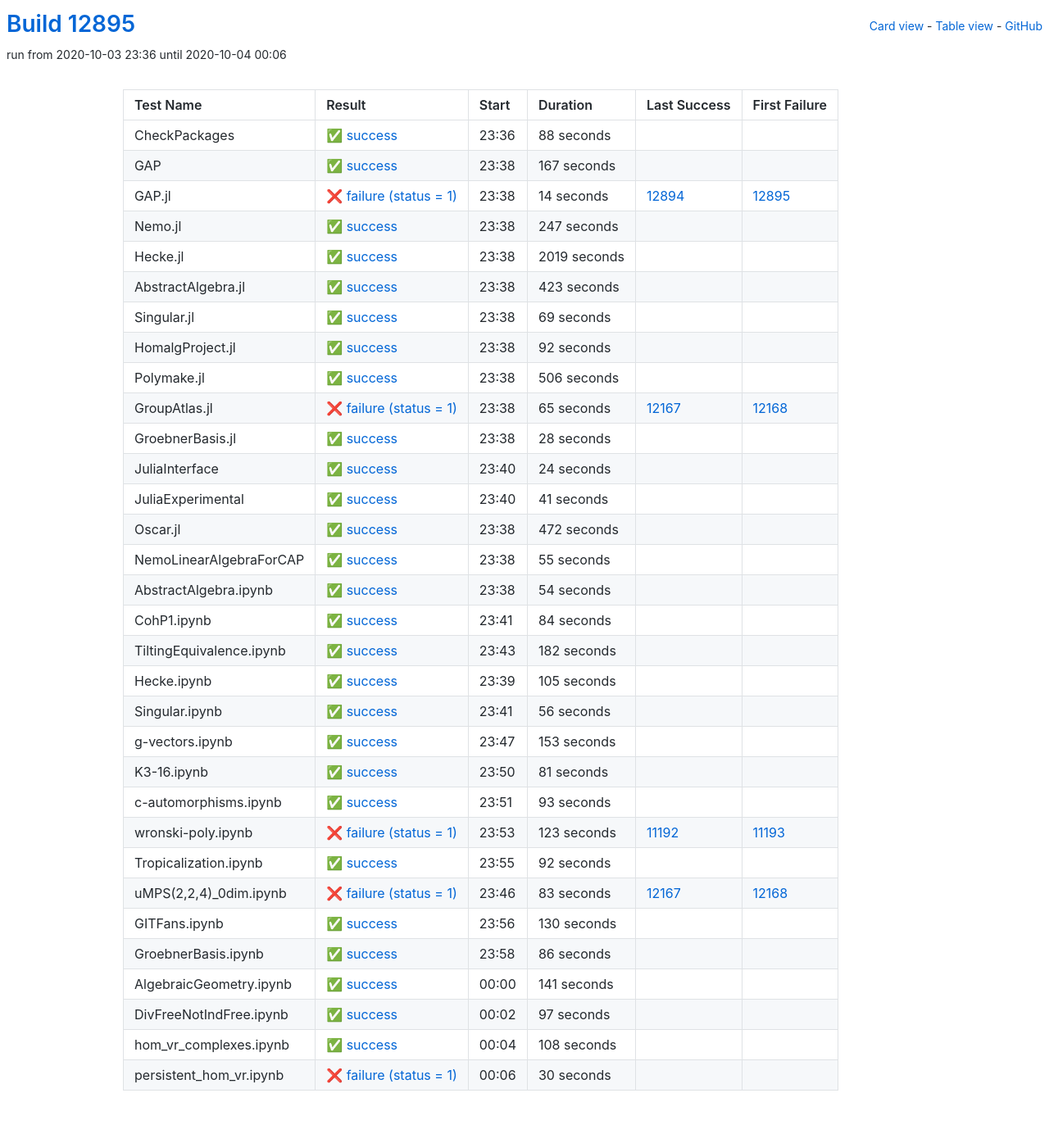
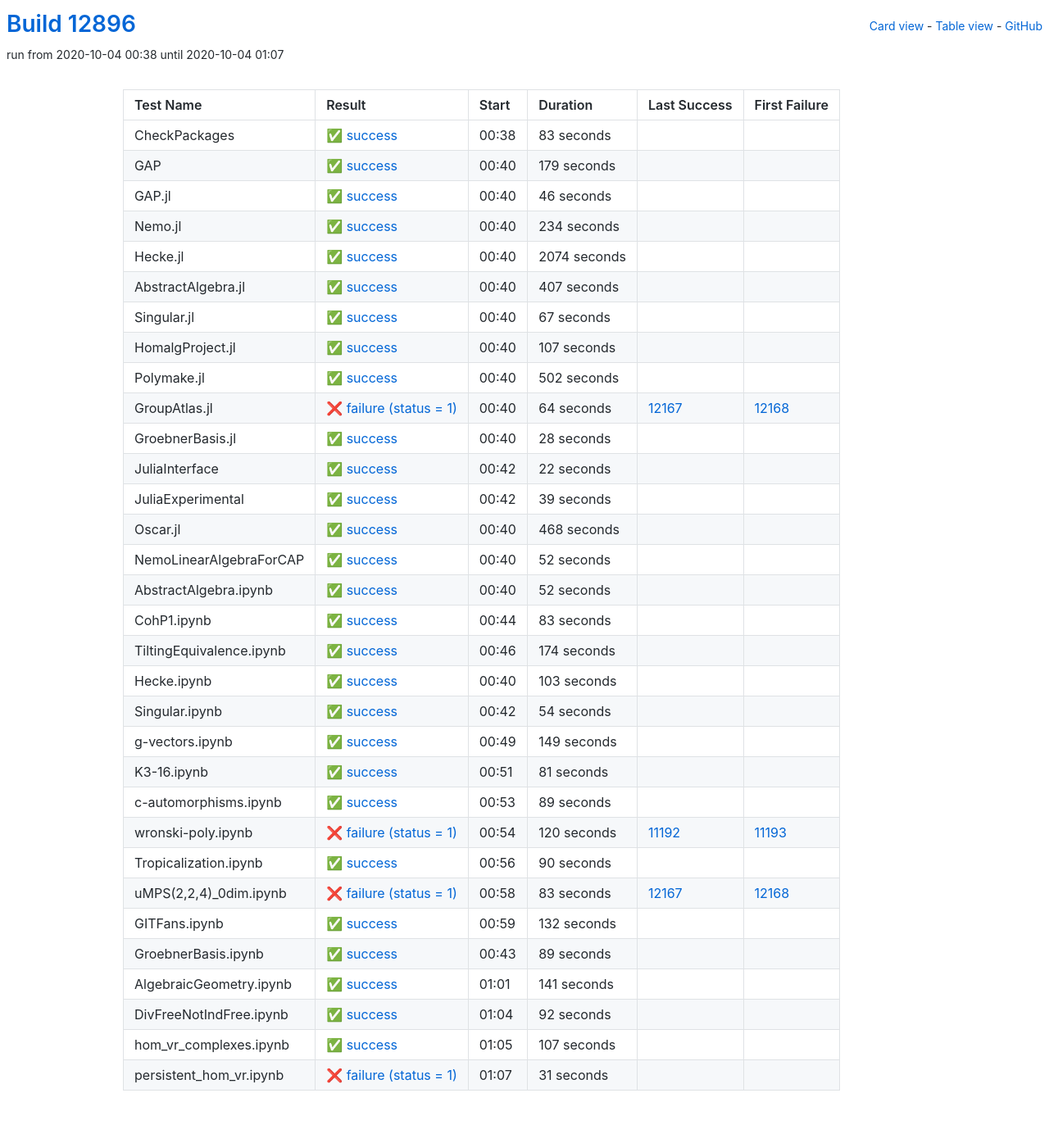
Before and after one commit to oscar-system/oscar-ci-status, a Jekyll site: the page built from table.html, in a window 1280 px wide. Shown: the whole page at 82% size. Built offline with Jekyll 4.4.1, drawn with Linux system fonts in a browser that asks for light colours.

Commit message:
Build #12896

```diff
--- a/_data/ci.yml
+++ b/_data/ci.yml
@@ -1,6 +1,6 @@
 ---
-build: 12895
-build_url: https://oscarci.mathematik.uni-kl.de/job/oscar/12895/
+build: 12896
+build_url: https://oscarci.mathematik.uni-kl.de/job/oscar/12896/
 job: oscar
 organization: oscar-system
 repo: oscar-ci-status
@@ -8,128 +8,128 @@ repourl: https://github.com/oscar-system/oscar-ci-status
 tests:
 - name: CheckPackages
   id: checkpackages
-  log: https://oscarci.mathematik.uni-kl.de/job/oscar/12895/artifact/logs/build-12895/CheckPackages.log
-  start: 2020-10-03 23:36
+  log: https://oscarci.mathematik.uni-kl.de/job/oscar/12896/artifact/logs/build-12896/CheckPackages.log
+  start: 2020-10-04 00:38
   success: true
   exitcode: 0
   status: success
-  duration: 88
+  duration: 83
   last_success: false
   last_success_url:
   first_failure: false
   first_failure_url:
 - name: GAP
   id: gap
-  log: https://oscarci.mathematik.uni-kl.de/job/oscar/12895/artifact/logs/build-12895/GAP.log
-  start: 2020-10-03 23:38
+  log: https://oscarci.mathematik.uni-kl.de/job/oscar/12896/artifact/logs/build-12896/GAP.log
+  start: 2020-10-04 00:40
   success: true
   exitcode: 0
   status: success
-  duration: 167
+  duration: 179
   last_success: false
   last_success_url:
   first_failure: false
   first_failure_url:
 - name: GAP.jl
   id: gap-jl
-  log: https://oscarci.mathematik.uni-kl.de/job/oscar/12895/artifact/logs/build-12895/GAP.jl.log
-  start: 2020-10-03 23:38
-  success: false
-  exitcode: 1
-  status: failure
-  duration: 14
-  last_success: 12894
-  last_success_url: https://oscarci.mathematik.uni-kl.de/job/oscar/12894/
-  first_failure: 12895
-  first_failure_url: https://oscarci.mathematik.uni-kl.de/job/oscar/12895/
-- name: Nemo.jl
-  id: nemo-jl
-  log: https://oscarci.mathematik.uni-kl.de/job/oscar/12895/artifact/logs/build-12895/Nemo.jl.log
-  start: 2020-10-03 23:38
+  log: https://oscarci.mathematik.uni-kl.de/job/oscar/12896/artifact/logs/build-12896/GAP.jl.log
+  start: 2020-10-04 00:40
   success: true
   exitcode: 0
   status: success
-  duration: 247
+  duration: 46
+  last_success: false
+  last_success_url:
+  first_failure: false
+  first_failure_url:
+- name: Nemo.jl
+  id: nemo-jl
+  log: https://oscarci.mathematik.uni-kl.de/job/oscar/12896/artifact/logs/build-12896/Nemo.jl.log
+  start: 2020-10-04 00:40
+  success: true
+  exitcode: 0
+  status: success
+  duration: 234
   last_success: false
   last_success_url:
   first_failure: false
   first_failure_url:
 - name: Hecke.jl
   id: hecke-jl
-  log: https://oscarci.mathematik.uni-kl.de/job/oscar/12895/artifact/logs/build-12895/Hecke.jl.log
-  start: 2020-10-03 23:38
+  log: https://oscarci.mathematik.uni-kl.de/job/oscar/12896/artifact/logs/build-12896/Hecke.jl.log
+  start: 2020-10-04 00:40
   success: true
   exitcode: 0
   status: success
-  duration: 2019
+  duration: 2074
   last_success: false
   last_success_url:
   first_failure: false
   first_failure_url:
 - name: AbstractAlgebra.jl
   id: abstractalgebra-jl
-  log: https://oscarci.mathematik.uni-kl.de/job/oscar/12895/artifact/logs/build-12895/AbstractAlgebra.jl.log
-  start: 2020-10-03 23:38
+  log: https://oscarci.mathematik.uni-kl.de/job/oscar/12896/artifact/logs/build-12896/AbstractAlgebra.jl.log
+  start: 2020-10-04 00:40
   success: true
   exitcode: 0
   status: success
-  duration: 423
+  duration: 407
   last_success: false
   last_success_url:
   first_failure: false
   first_failure_url:
 - name: Singular.jl
   id: singular-jl
-  log: https://oscarci.mathematik.uni-kl.de/job/oscar/12895/artifact/logs/build-12895/Singular.jl.log
-  start: 2020-10-03 23:38
+  log: https://oscarci.mathematik.uni-kl.de/job/oscar/12896/artifact/logs/build-12896/Singular.jl.log
+  start: 2020-10-04 00:40
   success: true
   exitcode: 0
   status: success
-  duration: 69
+  duration: 67
   last_success: false
   last_success_url:
   first_failure: false
   first_failure_url:
 - name: HomalgProject.jl
   id: homalgproject-jl
-  log: https://oscarci.mathematik.uni-kl.de/job/oscar/12895/artifact/logs/build-12895/HomalgProject.jl.log
-  start: 2020-10-03 23:38
+  log: https://oscarci.mathematik.uni-kl.de/job/oscar/12896/artifact/logs/build-12896/HomalgProject.jl.log
+  start: 2020-10-04 00:40
   success: true
   exitcode: 0
   status: success
-  duration: 92
+  duration: 107
   last_success: false
   last_success_url:
   first_failure: false
   first_failure_url:
 - name: Polymake.jl
   id: polymake-jl
-  log: https://oscarci.mathematik.uni-kl.de/job/oscar/12895/artifact/logs/build-12895/Polymake.jl.log
-  start: 2020-10-03 23:38
+  log: https://oscarci.mathematik.uni-kl.de/job/oscar/12896/artifact/logs/build-12896/Polymake.jl.log
+  start: 2020-10-04 00:40
   success: true
   exitcode: 0
   status: success
-  duration: 506
+  duration: 502
   last_success: false
   last_success_url:
   first_failure: false
   first_failure_url:
 - name: GroupAtlas.jl
   id: groupatlas-jl
-  log: https://oscarci.mathematik.uni-kl.de/job/oscar/12895/artifact/logs/build-12895/GroupAtlas.jl.log
-  start: 2020-10-03 23:38
+  log: https://oscarci.mathematik.uni-kl.de/job/oscar/12896/artifact/logs/build-12896/GroupAtlas.jl.log
+  start: 2020-10-04 00:40
   success: false
   exitcode: 1
   status: failure
-  duration: 65
+  duration: 64
   last_success: 12167
   last_success_url: https://oscarci.mathematik.uni-kl.de/job/oscar/12167/
   first_failure: 12168
   first_failure_url: https://oscarci.mathematik.uni-kl.de/job/oscar/12168/
 - name: GroebnerBasis.jl
   id: groebnerbasis-jl
-  log: https://oscarci.mathematik.uni-kl.de/job/oscar/12895/artifact/logs/build-12895/GroebnerBasis.jl.log
-  start: 2020-10-03 23:38
+  log: https://oscarci.mathematik.uni-kl.de/job/oscar/12896/artifact/logs/build-12896/GroebnerBasis.jl.log
+  start: 2020-10-04 00:40
   success: true
   exitcode: 0
   status: success
@@ -140,56 +140,104 @@ tests:
   first_failure_url:
 - name: JuliaInterface
   id: juliainterface
-  log: https://oscarci.mathematik.uni-kl.de/job/oscar/12895/artifact/logs/build-12895/JuliaInterface.log
-  start: 2020-10-03 23:40
+  log: https://oscarci.mathematik.uni-kl.de/job/oscar/12896/artifact/logs/build-12896/JuliaInterface.log
+  start: 2020-10-04 00:42
   success: true
   exitcode: 0
   status: success
-  duration: 24
+  duration: 22
   last_success: false
   last_success_url:
   first_failure: false
   first_failure_url:
 - name: JuliaExperimental
   id: juliaexperimental
-  log: https://oscarci.mathematik.uni-kl.de/job/oscar/12895/artifact/logs/build-12895/JuliaExperimental.log
-  start: 2020-10-03 23:40
+  log: https://oscarci.mathematik.uni-kl.de/job/oscar/12896/artifact/logs/build-12896/JuliaExperimental.log
+  start: 2020-10-04 00:42
   success: true
   exitcode: 0
   status: success
-  duration: 41
+  duration: 39
   last_success: false
   last_success_url:
   first_failure: false
   first_failure_url:
 - name: Oscar.jl
   id: oscar-jl
-  log: https://oscarci.mathematik.uni-kl.de/job/oscar/12895/artifact/logs/build-12895/Oscar.jl.log
-  start: 2020-10-03 23:38
+  log: https://oscarci.mathematik.uni-kl.de/job/oscar/12896/artifact/logs/build-12896/Oscar.jl.log
+  start: 2020-10-04 00:40
   success: true
   exitcode: 0
   status: success
-  duration: 472
+  duration: 468
   last_success: false
   last_success_url:
   first_failure: false
   first_failure_url:
 - name: NemoLinearAlgebraForCAP
   id: nemolinearalgebraforcap
-  log: https://oscarci.mathematik.uni-kl.de/job/oscar/12895/artifact/logs/build-12895/NemoLinearAlgebraForCAP.log
-  start: 2020-10-03 23:38
+  log: https://oscarci.mathematik.uni-kl.de/job/oscar/12896/artifact/logs/build-12896/NemoLinearAlgebraForCAP.log
+  start: 2020-10-04 00:40
   success: true
   exitcode: 0
   status: success
-  duration: 55
+  duration: 52
   last_success: false
   last_success_url:
   first_failure: false
   first_failure_url:
 - name: AbstractAlgebra.ipynb
   id: abstractalgebra-ipynb
-  log: https://oscarci.mathematik.uni-kl.de/job/oscar/12895/artifact/logs/build-12895/AbstractAlgebra.ipynb.log
-  start: 2020-10-03 23:38
+  log: https://oscarci.mathematik.uni-kl.de/job/oscar/12896/artifact/logs/build-12896/AbstractAlgebra.ipynb.log
+  start: 2020-10-04 00:40
+  success: true
+  exitcode: 0
+  status: success
+  duration: 52
+  last_success: false
+  last_success_url:
+  first_failure: false
+  first_failure_url:
+- name: CohP1.ipynb
+  id: cohp1-ipynb
+  log: https://oscarci.mathematik.uni-kl.de/job/oscar/12896/artifact/logs/build-12896/CohP1.ipynb.log
+  start: 2020-10-04 00:44
+  success: true
+  exitcode: 0
+  status: success
+  duration: 83
+  last_success: false
+  last_success_url:
+  first_failure: false
+  first_failure_url:
+- name: TiltingEquivalence.ipynb
+  id: tiltingequivalence-ipynb
+  log: https://oscarci.mathematik.uni-kl.de/job/oscar/12896/artifact/logs/build-12896/TiltingEquivalence.ipynb.log
+  start: 2020-10-04 00:46
+  success: true
+  exitcode: 0
+  status: success
+  duration: 174
+  last_success: false
+  last_success_url:
+  first_failure: false
+  first_failure_url:
+- name: Hecke.ipynb
+  id: hecke-ipynb
+  log: https://oscarci.mathematik.uni-kl.de/job/oscar/12896/artifact/logs/build-12896/Hecke.ipynb.log
+  start: 2020-10-04 00:40
+  success: true
+  exitcode: 0
+  status: success
+  duration: 103
+  last_success: false
+  last_success_url:
+  first_failure: false
+  first_failure_url:
+- name: Singular.ipynb
+  id: singular-ipynb
+  log: https://oscarci.mathematik.uni-kl.de/job/oscar/12896/artifact/logs/build-12896/Singular.ipynb.log
+  start: 2020-10-04 00:42
   success: true
   exitcode: 0
   status: success
@@ -198,70 +246,22 @@ tests:
   last_success_url:
   first_failure: false
   first_failure_url:
-- name: CohP1.ipynb
-  id: cohp1-ipynb
-  log: https://oscarci.mathematik.uni-kl.de/job/oscar/12895/artifact/logs/build-12895/CohP1.ipynb.log
-  start: 2020-10-03 23:41
+- name: g-vectors.ipynb
+  id: g-vectors-ipynb
+  log: https://oscarci.mathematik.uni-kl.de/job/oscar/12896/artifact/logs/build-12896/g-vectors.ipynb.log
+  start: 2020-10-04 00:49
   success: true
   exitcode: 0
   status: success
-  duration: 84
-  last_success: false
-  last_success_url:
-  first_failure: false
-  first_failure_url:
-- name: TiltingEquivalence.ipynb
-  id: tiltingequivalence-ipynb
-  log: https://oscarci.mathematik.uni-kl.de/job/oscar/12895/artifact/logs/build-12895/TiltingEquivalence.ipynb.log
-  start: 2020-10-03 23:43
-  success: true
-  exitcode: 0
-  status: success
-  duration: 182
-  last_success: false
-  last_success_url:
-  first_failure: false
-  first_failure_url:
-- name: Hecke.ipynb
-  id: hecke-ipynb
-  log: https://oscarci.mathematik.uni-kl.de/job/oscar/12895/artifact/logs/build-12895/Hecke.ipynb.log
-  start: 2020-10-03 23:39
-  success: true
-  exitcode: 0
-  status: success
-  duration: 105
-  last_success: false
-  last_success_url:
-  first_failure: false
-  first_failure_url:
-- name: Singular.ipynb
-  id: singular-ipynb
-  log: https://oscarci.mathematik.uni-kl.de/job/oscar/12895/artifact/logs/build-12895/Singular.ipynb.log
-  start: 2020-10-03 23:41
-  success: true
-  exitcode: 0
-  status: success
-  duration: 56
-  last_success: false
-  last_success_url:
-  first_failure: false
-  first_failure_url:
-- name: g-vectors.ipynb
-  id: g-vectors-ipynb
-  log: https://oscarci.mathematik.uni-kl.de/job/oscar/12895/artifact/logs/build-12895/g-vectors.ipynb.log
-  start: 2020-10-03 23:47
-  success: true
-  exitcode: 0
-  status: success
-  duration: 153
+  duration: 149
   last_success: false
   last_success_url:
   first_failure: false
   first_failure_url:
 - name: K3-16.ipynb
   id: k3-16-ipynb
-  log: https://oscarci.mathematik.uni-kl.de/job/oscar/12895/artifact/logs/build-12895/K3-16.ipynb.log
-  start: 2020-10-03 23:50
+  log: https://oscarci.mathematik.uni-kl.de/job/oscar/12896/artifact/logs/build-12896/K3-16.ipynb.log
+  start: 2020-10-04 00:51
   success: true
   exitcode: 0
   status: success
@@ -272,44 +272,44 @@ tests:
   first_failure_url:
 - name: c-automorphisms.ipynb
   id: c-automorphisms-ipynb
-  log: https://oscarci.mathematik.uni-kl.de/job/oscar/12895/artifact/logs/build-12895/c-automorphisms.ipynb.log
-  start: 2020-10-03 23:51
+  log: https://oscarci.mathematik.uni-kl.de/job/oscar/12896/artifact/logs/build-12896/c-automorphisms.ipynb.log
+  start: 2020-10-04 00:53
   success: true
   exitcode: 0
   status: success
-  duration: 93
+  duration: 89
   last_success: false
   last_success_url:
   first_failure: false
   first_failure_url:
 - name: wronski-poly.ipynb
   id: wronski-poly-ipynb
-  log: https://oscarci.mathematik.uni-kl.de/job/oscar/12895/artifact/logs/build-12895/wronski-poly.ipynb.log
-  start: 2020-10-03 23:53
+  log: https://oscarci.mathematik.uni-kl.de/job/oscar/12896/artifact/logs/build-12896/wronski-poly.ipynb.log
+  start: 2020-10-04 00:54
   success: false
   exitcode: 1
   status: failure
-  duration: 123
+  duration: 120
   last_success: 11192
   last_success_url: https://oscarci.mathematik.uni-kl.de/job/oscar/11192/
   first_failure: 11193
   first_failure_url: https://oscarci.mathematik.uni-kl.de/job/oscar/11193/
 - name: Tropicalization.ipynb
   id: tropicalization-ipynb
-  log: https://oscarci.mathematik.uni-kl.de/job/oscar/12895/artifact/logs/build-12895/Tropicalization.ipynb.log
-  start: 2020-10-03 23:55
+  log: https://oscarci.mathematik.uni-kl.de/job/oscar/12896/artifact/logs/build-12896/Tropicalization.ipynb.log
+  start: 2020-10-04 00:56
   success: true
   exitcode: 0
   status: success
-  duration: 92
+  duration: 90
   last_success: false
   last_success_url:
   first_failure: false
   first_failure_url:
 - name: uMPS(2,2,4)_0dim.ipynb
   id: umps-2-2-4-0dim-ipynb
-  log: https://oscarci.mathematik.uni-kl.de/job/oscar/12895/artifact/logs/build-12895/uMPS-2-2-4-_0dim.ipynb.log
-  start: 2020-10-03 23:46
+  log: https://oscarci.mathematik.uni-kl.de/job/oscar/12896/artifact/logs/build-12896/uMPS-2-2-4-_0dim.ipynb.log
+  start: 2020-10-04 00:58
   success: false
   exitcode: 1
   status: failure
@@ -320,32 +320,32 @@ tests:
   first_failure_url: https://oscarci.mathematik.uni-kl.de/job/oscar/12168/
 - name: GITFans.ipynb
   id: gitfans-ipynb
-  log: https://oscarci.mathematik.uni-kl.de/job/oscar/12895/artifact/logs/build-12895/GITFans.ipynb.log
-  start: 2020-10-03 23:56
+  log: https://oscarci.mathematik.uni-kl.de/job/oscar/12896/artifact/logs/build-12896/GITFans.ipynb.log
+  start: 2020-10-04 00:59
   success: true
   exitcode: 0
   status: success
-  duration: 130
+  duration: 132
   last_success: false
   last_success_url:
   first_failure: false
   first_failure_url:
 - name: GroebnerBasis.ipynb
   id: groebnerbasis-ipynb
-  log: https://oscarci.mathematik.uni-kl.de/job/oscar/12895/artifact/logs/build-12895/GroebnerBasis.ipynb.log
-  start: 2020-10-03 23:58
+  log: https://oscarci.mathematik.uni-kl.de/job/oscar/12896/artifact/logs/build-12896/GroebnerBasis.ipynb.log
+  start: 2020-10-04 00:43
   success: true
   exitcode: 0
   status: success
-  duration: 86
+  duration: 89
   last_success: false
   last_success_url:
   first_failure: false
   first_failure_url:
 - name: AlgebraicGeometry.ipynb
   id: algebraicgeometry-ipynb
-  log: https://oscarci.mathematik.uni-kl.de/job/oscar/12895/artifact/logs/build-12895/AlgebraicGeometry.ipynb.log
-  start: 2020-10-04 00:00
+  log: https://oscarci.mathematik.uni-kl.de/job/oscar/12896/artifact/logs/build-12896/AlgebraicGeometry.ipynb.log
+  start: 2020-10-04 01:01
   success: true
   exitcode: 0
   status: success
@@ -356,36 +356,36 @@ tests:
   first_failure_url:
 - name: DivFreeNotIndFree.ipynb
   id: divfreenotindfree-ipynb
-  log: https://oscarci.mathematik.uni-kl.de/job/oscar/12895/artifact/logs/build-12895/DivFreeNotIndFree.ipynb.log
-  start: 2020-10-04 00:02
+  log: https://oscarci.mathematik.uni-kl.de/job/oscar/12896/artifact/logs/build-12896/DivFreeNotIndFree.ipynb.log
+  start: 2020-10-04 01:04
   success: true
   exitcode: 0
   status: success
-  duration: 97
+  duration: 92
   last_success: false
   last_success_url:
   first_failure: false
   first_failure_url:
 - name: hom_vr_complexes.ipynb
   id: hom-vr-complexes-ipynb
-  log: https://oscarci.mathematik.uni-kl.de/job/oscar/12895/artifact/logs/build-12895/hom_vr_complexes.ipynb.log
-  start: 2020-10-04 00:04
+  log: https://oscarci.mathematik.uni-kl.de/job/oscar/12896/artifact/logs/build-12896/hom_vr_complexes.ipynb.log
+  start: 2020-10-04 01:05
   success: true
   exitcode: 0
   status: success
-  duration: 108
+  duration: 107
   last_success: false
   last_success_url:
   first_failure: false
   first_failure_url:
 - name: persistent_hom_vr.ipynb
   id: persistent-hom-vr-ipynb
-  log: https://oscarci.mathematik.uni-kl.de/job/oscar/12895/artifact/logs/build-12895/persistent_hom_vr.ipynb.log
-  start: 2020-10-04 00:06
+  log: https://oscarci.mathematik.uni-kl.de/job/oscar/12896/artifact/logs/build-12896/persistent_hom_vr.ipynb.log
+  start: 2020-10-04 01:07
   success: false
   exitcode: 1
   status: failure
-  duration: 30
+  duration: 31
   last_success: false
   last_success_url:
   first_failure: false
```
Also changed, not shown: README.md.
